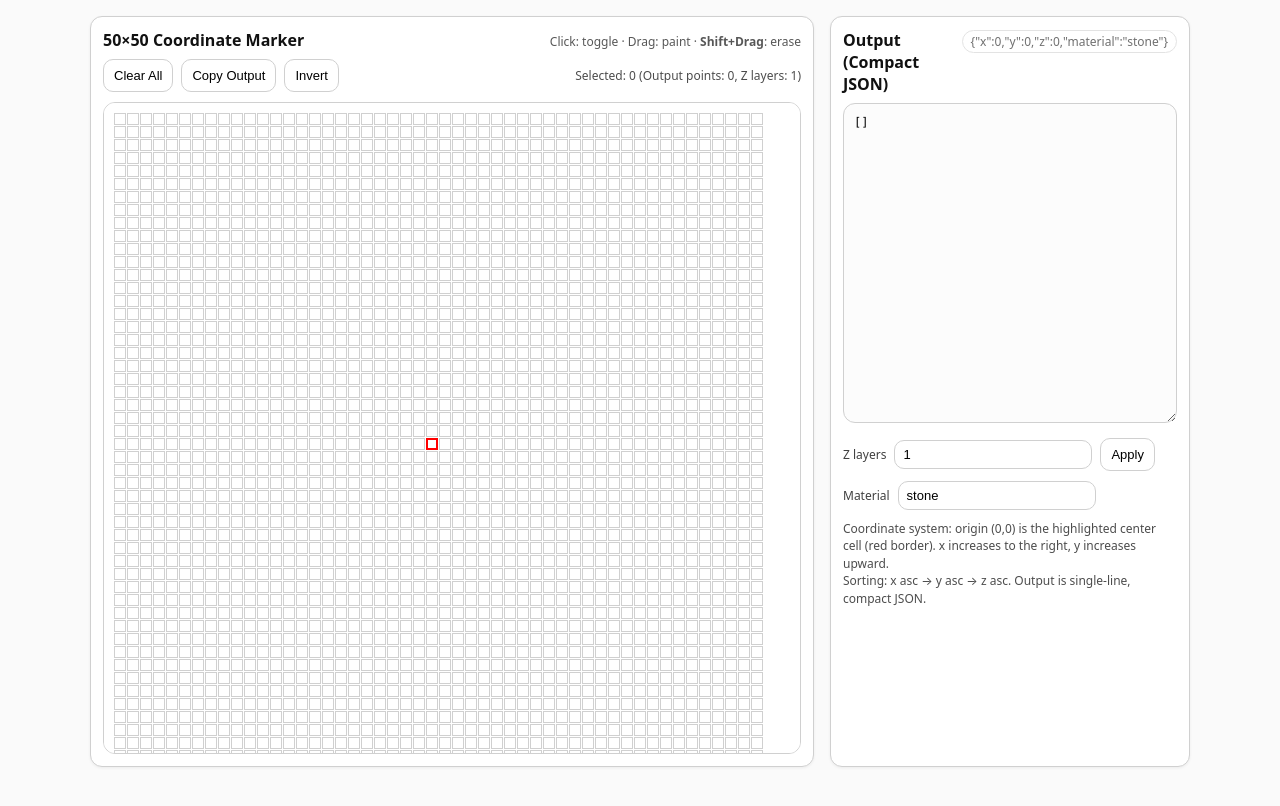
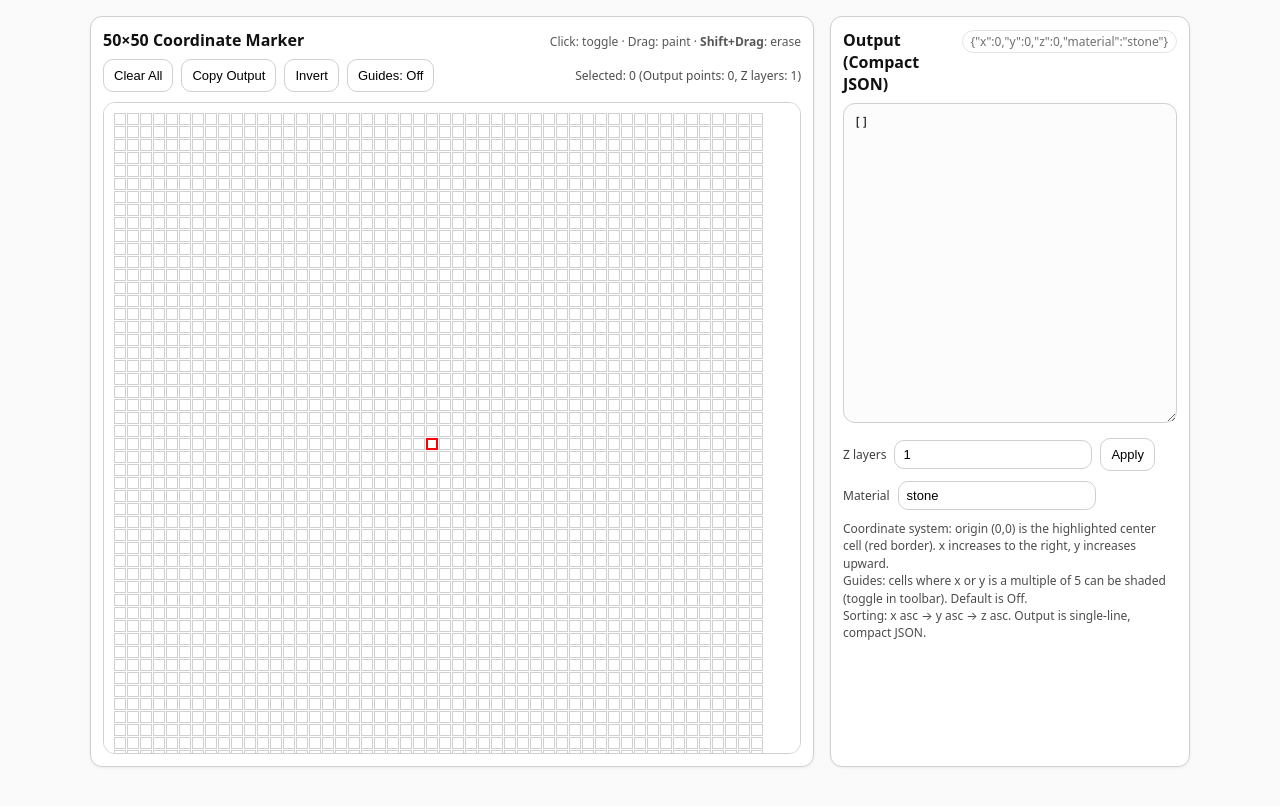
Before and after one commit to SewoongLee/mineCEraft, a website: page mineCEraft/eval_code/utils/coord_maker.html in a window 1280 px wide. Drawn offline with Linux system fonts and the light colour scheme.

Commit message:
Update coord_maker.html

```diff
--- a/mineCEraft/eval_code/utils/coord_maker.html
+++ b/mineCEraft/eval_code/utils/coord_maker.html
@@ -117,6 +117,11 @@
       box-sizing:border-box;
     }
 
+    /* Guide cells exist but are visually shaded only when guides are ON. */
+    .grid.guides-on .cell.guide{
+      background: #f3f3f3;
+    }
+
     .cell:hover{
       outline: 1px solid #999;
       background: var(--hover);
@@ -125,6 +130,11 @@
     .cell.on{
       background: var(--on);
       border-color:#000;
+    }
+
+    /* Selected wins over guide shading when guides are ON. */
+    .grid.guides-on .cell.on.guide{
+      background: var(--on);
     }
 
     /* Mark the origin cell without changing layout (outline does not affect size). */
@@ -195,6 +205,7 @@
         <button id="btnClear" type="button">Clear All</button>
         <button id="btnCopy" type="button">Copy Output</button>
         <button id="btnInvert" type="button">Invert</button>
+        <button id="btnToggleGuides" type="button">Guides: Off</button>
         <span class="status" id="status">Selected: 0</span>
       </div>
 
@@ -224,6 +235,7 @@
 
       <div class="small">
         <div>Coordinate system: origin (0,0) is the highlighted center cell (red border). x increases to the right, y increases upward.</div>
+        <div>Guides: cells where x or y is a multiple of 5 can be shaded (toggle in toolbar). Default is Off.</div>
         <div>Sorting: x asc → y asc → z asc. Output is single-line, compact JSON.</div>
       </div>
     </div>
@@ -240,14 +252,14 @@
     const btnCopy = document.getElementById('btnCopy');
     const btnInvert = document.getElementById('btnInvert');
 
+    const btnToggleGuides = document.getElementById('btnToggleGuides');
+
     const zLayersInput = document.getElementById('zLayers');
     const btnApplyZ = document.getElementById('btnApplyZ');
 
     const materialInput = document.getElementById('material');
 
     // For an even grid (50), define the origin cell as the lower-left of the central 2x2 block.
-    // With columns 0..49, central columns are 24 and 25. Pick 24 as origin column.
-    // With rows 0..49 (bottom-left coordinates), central rows are 24 and 25. Pick 24 as origin row.
     const ORIGIN_COL = (GRID_SIZE / 2) - 1; // 24
     const ORIGIN_ROW = (GRID_SIZE / 2) - 1; // 24
 
@@ -264,6 +276,9 @@
 
     // Material string.
     let material = "stone";
+
+    // Guides toggle (default OFF).
+    let guidesOn = false;
 
     function keyOf(x, y) { return `${x},${y}`; }
 
@@ -344,18 +359,27 @@
       return el ? el.closest('.cell') : null;
     }
 
+    function isMultipleOf5(n) {
+      return n % 5 === 0;
+    }
+
+    function updateGuidesUI() {
+      gridEl.classList.toggle('guides-on', guidesOn);
+      btnToggleGuides.textContent = `Guides: ${guidesOn ? 'On' : 'Off'}`;
+    }
+
     function buildGrid() {
       gridEl.style.setProperty('--grid-size', GRID_SIZE);
 
       const frag = document.createDocumentFragment();
 
       // Build DOM rows top-to-bottom, but use bottom-left coordinates internally.
-      // We assign centered coordinates:
+      // Assign centered coordinates:
       //   x = col - ORIGIN_COL
       //   y = row - ORIGIN_ROW
-      // where row is bottom-left coordinate row index.
+      // where row is bottom-left row index.
       for (let domRow = 0; domRow < GRID_SIZE; domRow++) {
-        const row = (GRID_SIZE - 1) - domRow; // convert to bottom-left row index
+        const row = (GRID_SIZE - 1) - domRow; // bottom-left row index
         for (let col = 0; col < GRID_SIZE; col++) {
           const x = col - ORIGIN_COL;
           const y = row - ORIGIN_ROW;
@@ -365,6 +389,9 @@
           d.dataset.x = String(x);
           d.dataset.y = String(y);
           d.title = `(${x}, ${y})`;
+
+          // Tag guide cells (visual shading depends on toggle).
+          if (isMultipleOf5(x) || isMultipleOf5(y)) d.classList.add('guide');
 
           // Mark the origin cell (0,0).
           if (x === 0 && y === 0) d.classList.add('origin');
@@ -475,8 +502,14 @@
       updateOutput();
     });
 
+    btnToggleGuides.addEventListener('click', () => {
+      guidesOn = !guidesOn;
+      updateGuidesUI();
+    });
+
     // Init.
     buildGrid();
+    updateGuidesUI(); // Default is Off.
     updateOutput();
   </script>
 </body>
```
